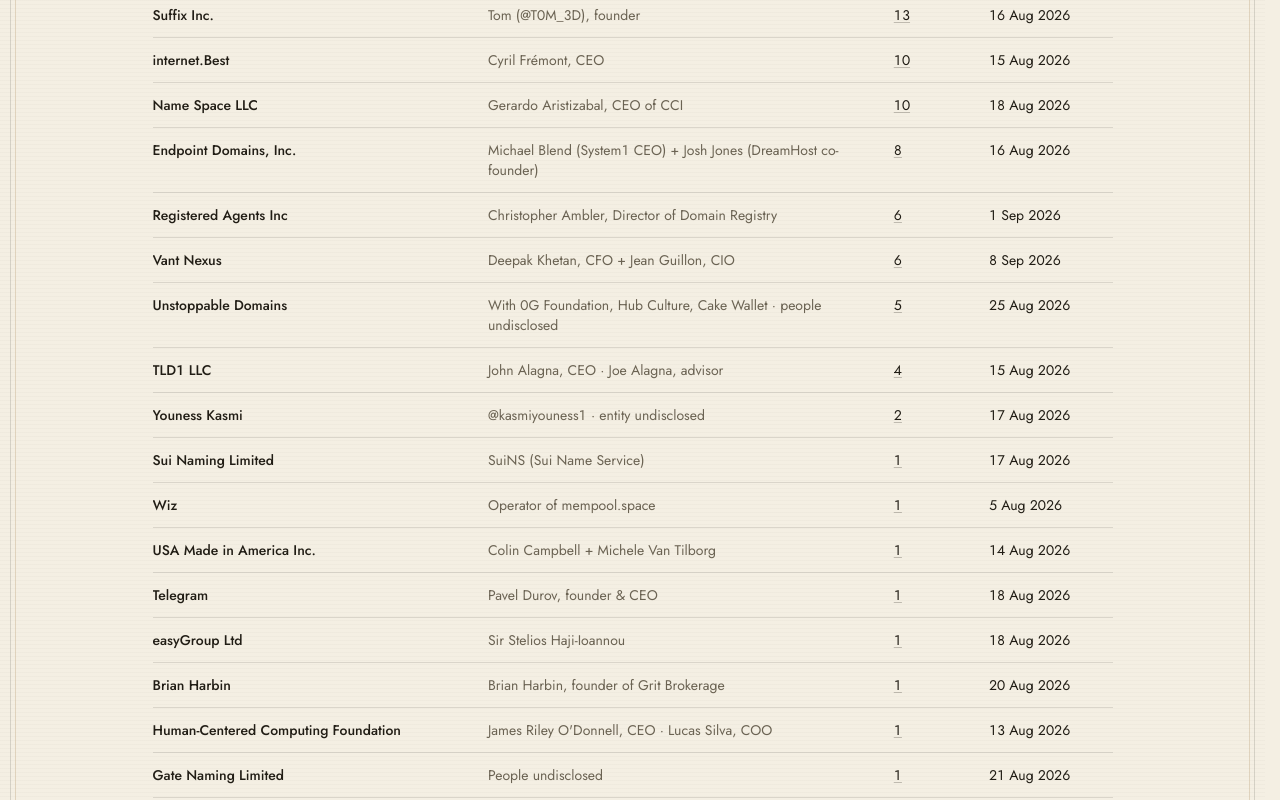
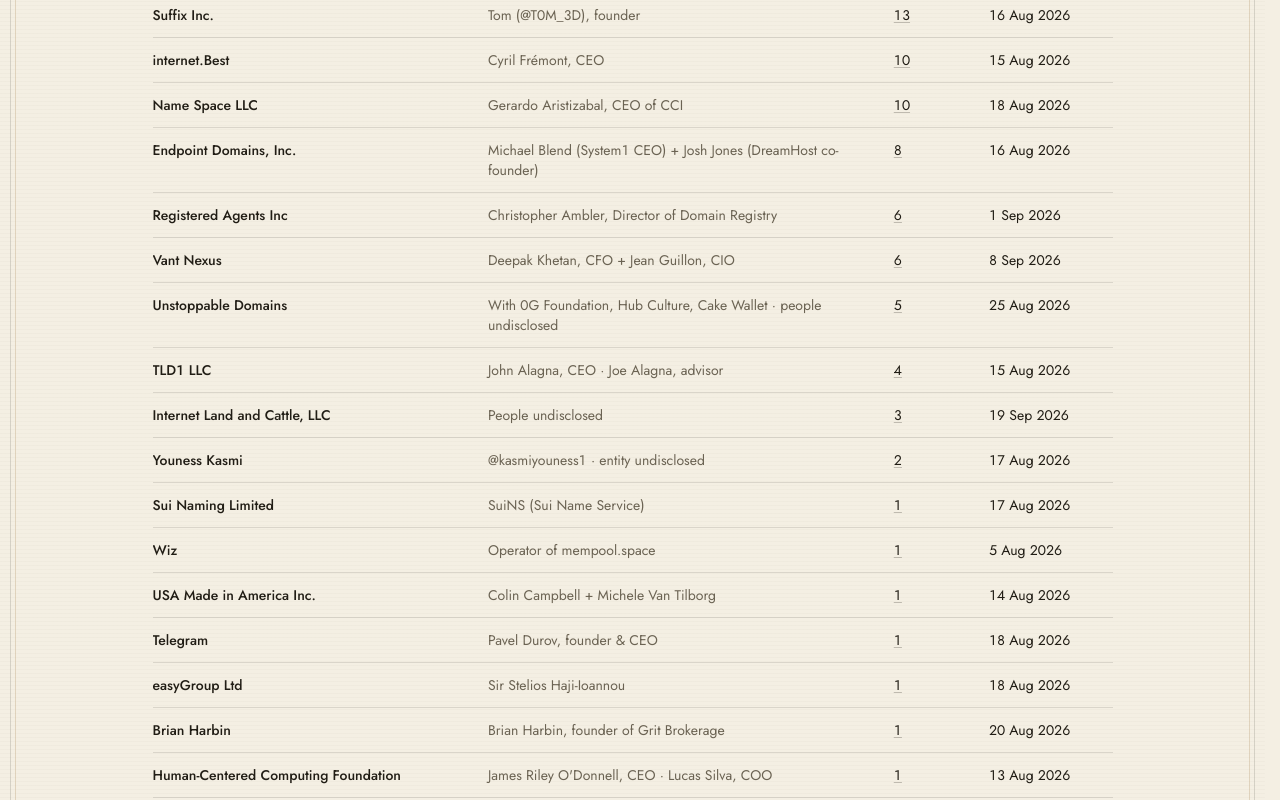
Before and after one commit to aslobodnik/stringscout, a Next.js app: page /applicants in a window 1280 px wide. Shown: the part 628-1428 px from the top of the page. Built offline with nearby package versions, Linux system fonts and the light colour scheme.

Commit message:
add internet land and cattle, llc — .human, .agent, .robot

```diff
--- a/data/applicants.ts
+++ b/data/applicants.ts
@@ -358,6 +358,16 @@ export const handApplicants: Applicant[] = [
     note: null,
     sourceIds: ["dotfurry-update"],
   },
+  {
+    slug: "ilc",
+    status: "disclosed",
+    name: "Internet Land and Cattle, LLC",
+    backers: "People undisclosed",
+    feesPaid: null,
+    revealedOn: "2026-09-19",
+    note: null,
+    sourceIds: ["ilc"],
+  },
 ];
 
 export const applicants: Applicant[] = [
--- a/data/claims.ts
+++ b/data/claims.ts
@@ -262,6 +262,10 @@ export const claims: Claim[] = dedupe([
     ["dnw-aruba"]
   ),
 
+  // Internet Land and Cattle, LLC — .human, .agent and .robot, stated as
+  // applied on its own site. Primary/replacement split not stated.
+  ...expand(["human", "agent", "robot"], "ilc", ["ilc"]),
+
   // Pre-window intent announcements, per Domain Incite. Not applications: the
   // "intent" kind keeps them visible in the table without counting them as
   // disclosed strings.
--- a/data/meta.ts
+++ b/data/meta.ts
@@ -1,5 +1,5 @@
 // bump on every data edit
-export const lastUpdated = "2026-09-23";
+export const lastUpdated = "2026-09-26";
 
 // One place for the origin: metadata, the sitemap, robots and the JSON feed
 // all have to agree, and a mismatch silently splits a page's canonical from
--- a/data/sources.ts
+++ b/data/sources.ts
@@ -307,6 +307,14 @@ const handSources: Source[] = [
     date: "2026-09-04",
     kind: "applicant",
   },
+  {
+    id: "ilc",
+    outlet: "Internet Land and Cattle, LLC",
+    title: "ilc.llc — .human, .agent and .robot applied for in ICANN's 2026 round",
+    url: "https://ilc.llc/",
+    date: "2026-09-19",
+    kind: "applicant",
+  },
 ];
 
 // Numbered in bucket order so a superscript resolves to exactly one entry and
```
